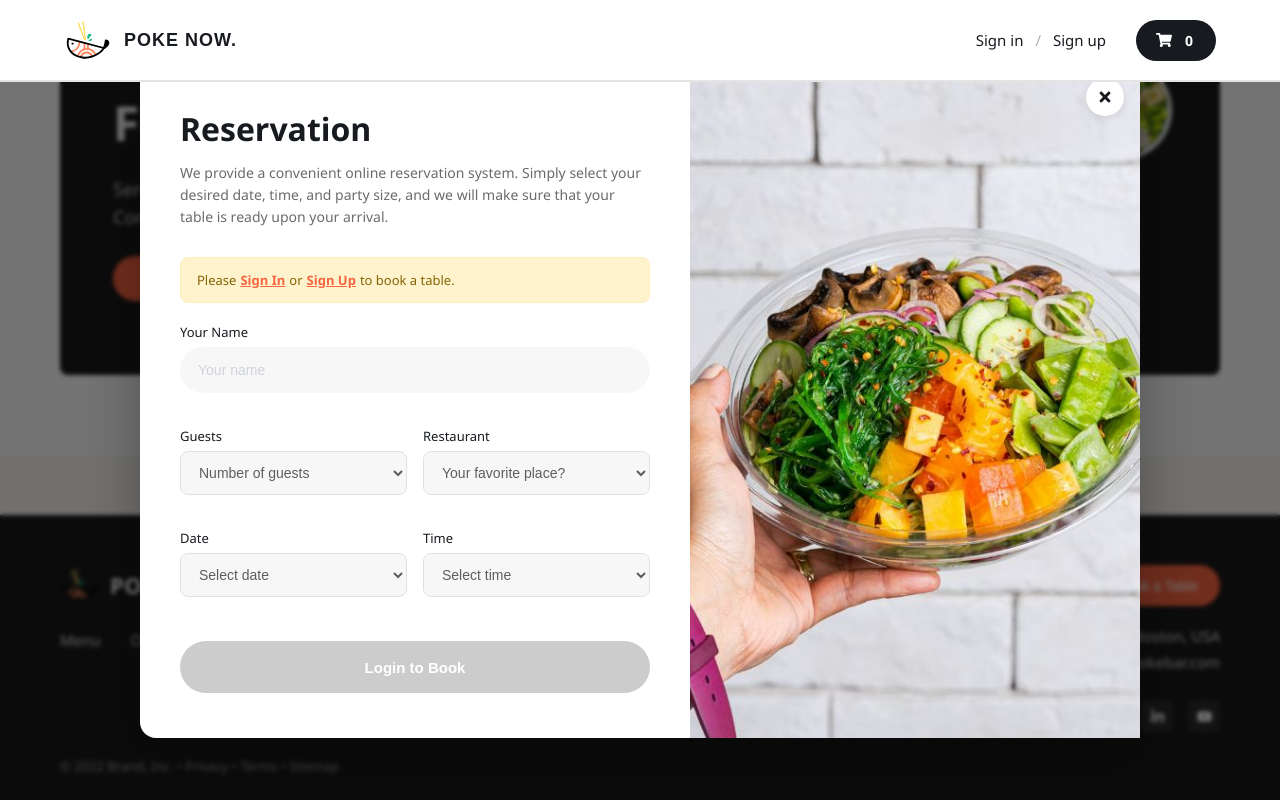
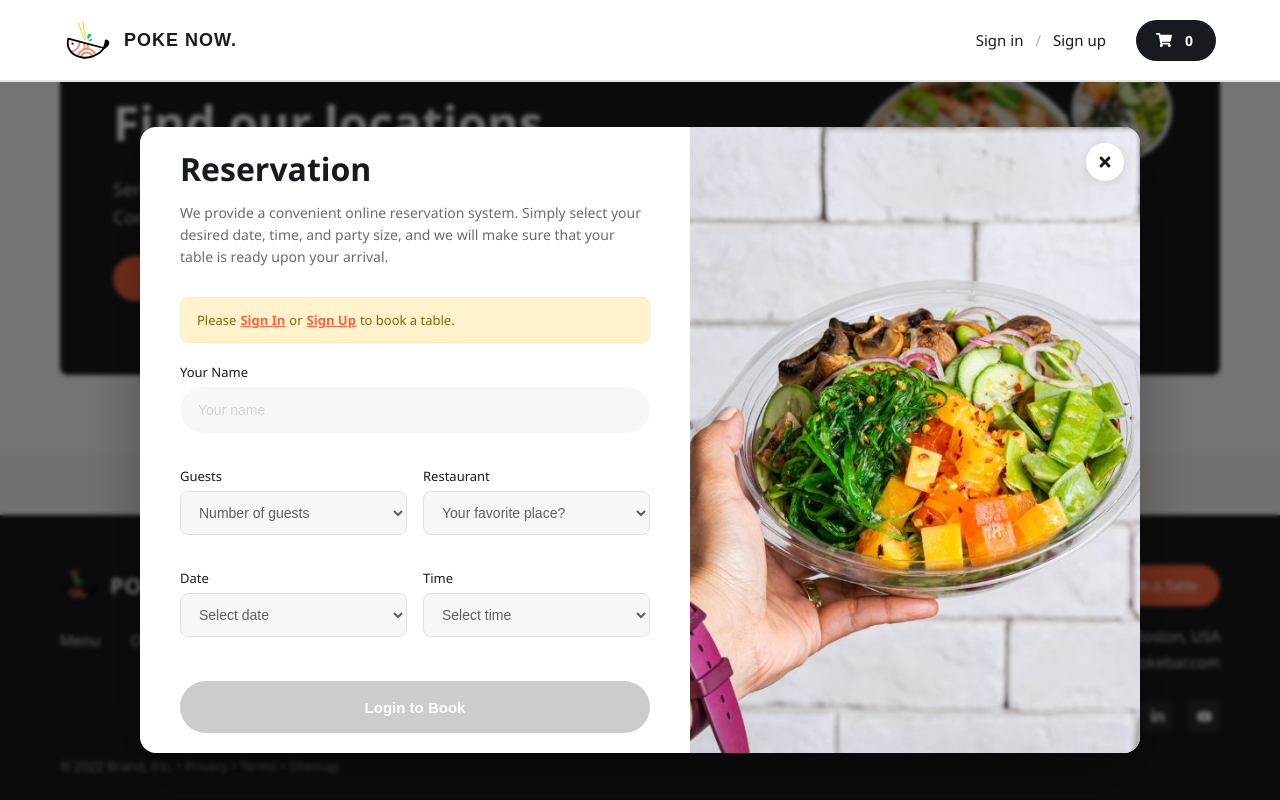
Before and after one commit to lalit-sahu-iphtech/Restaurant-App, a React (Vite) app: page /menu/see-all in a window 1280 px wide. Both pictures are taken after a click on the button "Book a Table". Shown: the part 2102-2902 px from the top of the page. Built offline with nearby package versions, Linux system fonts and the light colour scheme.

Commit message:
fix position of reservation modal

```diff
--- a/src/pages/BookTablePage/TablePage.css
+++ b/src/pages/BookTablePage/TablePage.css
@@ -1,16 +1,17 @@
 /* ===== MODAL OVERLAY ===== */
 .modal-overlay {
     position: fixed;
-    top: 0;
+    top: 40px;
     left: 0;
     width: 100%;
-    height: 100%;
+    height: 100dvh;
     background: rgba(0, 0, 0, 0.55);
     display: flex;
-    align-items: center;
+    align-items: flex-start;
     justify-content: center;
+    overflow-y: auto;
     z-index: 10000;
-    padding: 20px;
+    padding: 40px 20px;
     animation: fadeIn 0.3s ease;
     backdrop-filter: blur(2px);
 }
@@ -26,10 +27,10 @@
     border-radius: 16px;
     max-width: 1000px;
     width: 100%;
-    max-height: 90vh;
+    margin: auto;               /* horizontal + extra vertical centering */
     display: grid;
     grid-template-columns: 1.1fr 0.9fr;
-    /* overflow: hidden; */
+    overflow: hidden;            /* rounded corners ke andar content properly clip ho */
     position: relative;
     box-shadow: 0 20px 60px rgba(0, 0, 0, 0.3);
     animation: slideUp 0.4s ease;
@@ -75,9 +76,10 @@
 
 /* ===== LEFT SIDE - FORM ===== */
 .modal-form-side {
-    padding: 45px 40px;
+    padding: 20px 40px;
     display: flex;
     flex-direction: column;
+    max-height: 90vh;
     overflow-y: auto;
 }
 
@@ -269,11 +271,11 @@
 
     .modal-container {
         border-radius: 12px;
-        max-height: 95vh;
     }
 
     .modal-form-side {
         padding: 30px 20px;
+        max-height: 95vh;
     }
 
     .modal-title {
--- a/src/pages/BookTablePage/TablePage.jsx
+++ b/src/pages/BookTablePage/TablePage.jsx
@@ -1,3 +1,4 @@
+import { createPortal } from "react-dom";
 import { FaTimes } from "react-icons/fa";
 import tableImg from "../../assets/img/gallery2.jpg";
 import { useEffect, useState } from "react";
@@ -14,7 +15,7 @@ export default function TablePage({ isOpen, onClose }) {
     date: "",
     time: "",
   });
-const{success, error, warning} = useToast();
+  const { success, error, warning } = useToast();
   const [errors, setErrors] = useState({});
 
   const guestsOptions = [
@@ -67,7 +68,7 @@ const{success, error, warning} = useToast();
       //modal close - body scroll enable
       document.body.style.overflow = "unset";
     }
-    // component unmount hone per bhi reset
+    // component unmount hone par bhi reset
     return () => {
       document.body.style.overflow = "unset";
     };
@@ -128,8 +129,7 @@ const{success, error, warning} = useToast();
         localStorage.getItem("reservations") || "[]"
       );
 
-      //check duplicate booking
-
+      // check duplicate booking
       const duplicate = reservations.find(
         (r) =>
           r.userEmail === currentUser?.email &&
@@ -165,7 +165,7 @@ const{success, error, warning} = useToast();
         "reservations",
         JSON.stringify([...reservations, newReservation])
       );
-      alert(" Table booked successfully!");
+      success("Table booked successfully!");
 
       setFormData({
         name: "",
@@ -181,7 +181,11 @@ const{success, error, warning} = useToast();
 
   if (!isOpen) return null;
 
-  return (
+  // React Portal: modal ko document.body ke seedha andar mount karta hai,
+  // taaki kisi bhi parent (navbar/wrapper) ke transform/filter se
+  // position:fixed "trap" na ho aur modal hamesha poori viewport ke
+  // relative correctly center ho.
+  return createPortal(
     <div className="modal-overlay" onClick={onClose}>
       <div className="modal-container" onClick={(e) => e.stopPropagation()}>
         <button className="modal-close" onClick={onClose}>
@@ -192,8 +196,8 @@ const{success, error, warning} = useToast();
           <h2 className="modal-title">Reservation</h2>
           <p className="modal-desc">
             We provide a convenient online reservation system. Simply select
-            your desired date, time, and party size, and we will make sure that
-            your table is ready upon your arrival.
+            your desired date, time, and party size, and we will make sure
+            that your table is ready upon your arrival.
           </p>
 
           {!isAuthenticated() && (
@@ -237,7 +241,9 @@ const{success, error, warning} = useToast();
                 className={errors.name ? "error" : ""}
                 disabled={!isAuthenticated()}
               />
-              {errors.name && <span className="error-text">{errors.name}</span>}
+              {errors.name && (
+                <span className="error-text">{errors.name}</span>
+              )}
             </div>
 
             {/* Guests & Restaurant */}
@@ -344,6 +350,7 @@ const{success, error, warning} = useToast();
           <img src={tableImg} alt="reservation" />
         </div>
       </div>
-    </div>
+    </div>,
+    document.body
   );
 }
```
